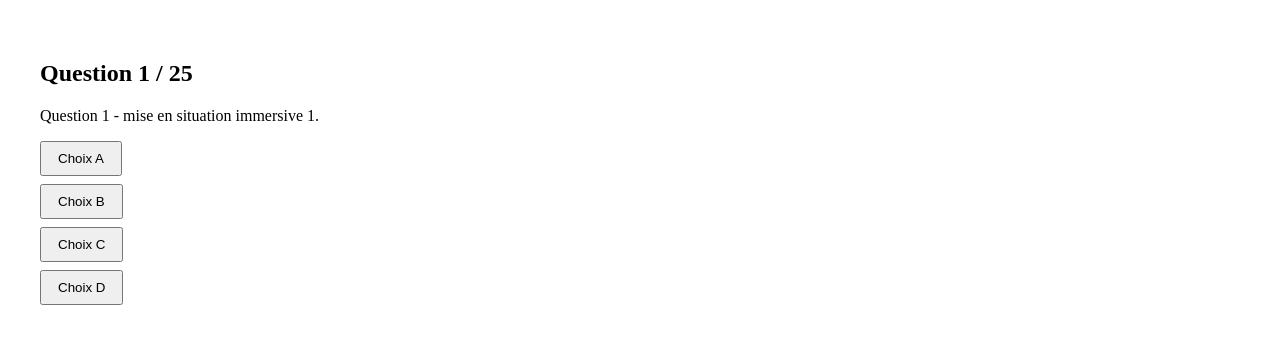
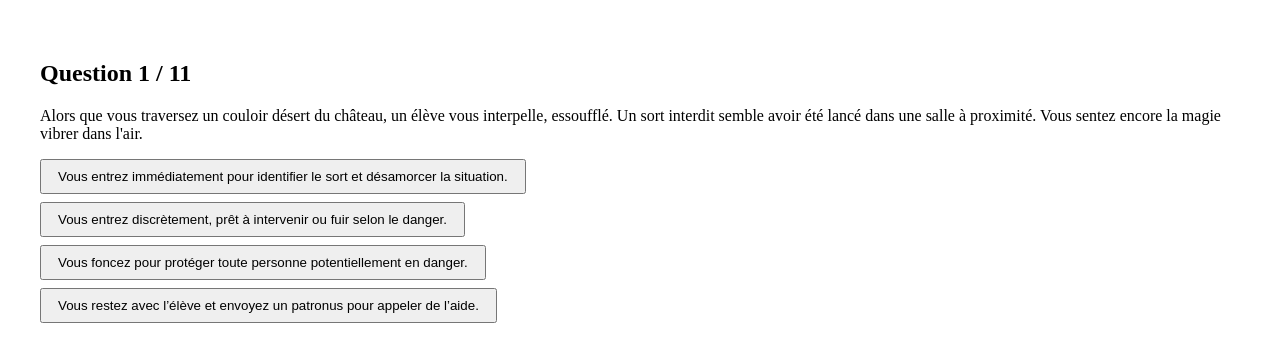
Before and after one commit to vboutin-quebec/quizz-maisons-poudladrien, a Next.js app: page / in a window 1280 px wide. Shown: the top 362 px of the page. Built offline with nearby package versions, Linux system fonts and the light colour scheme.

Commit message:
Update QuizPage.js

```diff
--- a/src/QuizPage.js
+++ b/src/QuizPage.js
@@ -2,17 +2,117 @@
 import React, { useState } from 'react';
 
 const QUESTIONS = [
-  // 25 questions générées automatiquement pour l'exemple
-  ...Array.from({ length: 25 }, (_, i) => ({
-    id: i + 1,
-    text: `Question ${i + 1} - mise en situation immersive ${i + 1}.`,
+  {
+    id: 1,
+    text: "Alors que vous traversez un couloir désert du château, un élève vous interpelle, essoufflé. Un sort interdit semble avoir été lancé dans une salle à proximité. Vous sentez encore la magie vibrer dans l'air.",
     choices: [
-      { text: "Choix A", points: { gryffindor: 1 } },
-      { text: "Choix B", points: { slytherin: 1 } },
-      { text: "Choix C", points: { hufflepuff: 1 } },
-      { text: "Choix D", points: { ravenclaw: 1 } }
+      { text: "Vous entrez immédiatement pour identifier le sort et désamorcer la situation.", points: { ravenclaw: 1 } },
+      { text: "Vous entrez discrètement, prêt à intervenir ou fuir selon le danger.", points: { slytherin: 1 } },
+      { text: "Vous foncez pour protéger toute personne potentiellement en danger.", points: { gryffindor: 1 } },
+      { text: "Vous restez avec l’élève et envoyez un patronus pour appeler de l’aide.", points: { hufflepuff: 1 } }
     ]
-  }))
+  },
+  {
+    id: 2,
+    text: "Vous êtes en excursion dans la Forêt interdite avec Hagrid. Un bruit sourd vous pousse à vous écarter du groupe. Une créature blessée gît au sol, menaçante.",
+    choices: [
+      { text: "Vous tentez de la calmer et d'évaluer ses blessures.", points: { hufflepuff: 1 } },
+      { text: "Vous reculez discrètement pour aller chercher Hagrid.", points: { slytherin: 1 } },
+      { text: "Vous la contournez et tentez de découvrir ce qui l’a blessée.", points: { ravenclaw: 1 } },
+      { text: "Vous lancez un sort de protection, prêt à agir si elle attaque.", points: { gryffindor: 1 } }
+    ]
+  },
+  {
+    id: 3,
+    text: "Vous surprenez des élèves complotant autour d’un objet magique interdit. En vous voyant, ils s’enfuient, laissant l’objet derrière eux.",
+    choices: [
+      { text: "Vous étudiez l’objet pour comprendre sa nature.", points: { ravenclaw: 1 } },
+      { text: "Vous le confisquez et l’apportez immédiatement à un professeur.", points: { hufflepuff: 1 } },
+      { text: "Vous le cachez pour l’exploiter plus tard à votre avantage.", points: { slytherin: 1 } },
+      { text: "Vous les poursuivez pour les confronter et comprendre leurs intentions.", points: { gryffindor: 1 } }
+    ]
+  },
+  {
+    id: 4,
+    text: "Lors d’un match de Quidditch, un Cognard s’échappe et fonce vers les spectateurs. Vous êtes le plus proche.",
+    choices: [
+      { text: "Vous plongez pour l’intercepter, quitte à être blessé.", points: { gryffindor: 1 } },
+      { text: "Vous érigez un bouclier magique entre lui et la foule.", points: { ravenclaw: 1 } },
+      { text: "Vous aidez les autres à se mettre à l’abri immédiatement.", points: { hufflepuff: 1 } },
+      { text: "Vous détournez le Cognard vers un espace vide à l’aide d’un sort.", points: { slytherin: 1 } }
+    ]
+  },
+  {
+    id: 5,
+    text: "On vous offre de choisir un familier magique exceptionnel. Lequel choisissez-vous ?",
+    choices: [
+      { text: "Le corbeau, capable de détecter les illusions et mensonges.", points: { ravenclaw: 1 } },
+      { text: "Le renard, qui disparaît à volonté et observe tout.", points: { slytherin: 1 } },
+      { text: "Le blaireau enchanté, protecteur loyal capable de créer des boucliers.", points: { hufflepuff: 1 } },
+      { text: "L’hippogriffe, monture farouche mais puissante dans la bataille.", points: { gryffindor: 1 } }
+    ]
+  },
+  {
+    id: 6,
+    text: "Une bibliothèque secrète a été découverte. On vous laisse choisir le premier grimoire que vous ouvrez.",
+    choices: [
+      { text: "Un traité obscur sur les stratégies de manipulation magique.", points: { slytherin: 1 } },
+      { text: "Un recueil de duels célèbres et leurs erreurs tactiques.", points: { gryffindor: 1 } },
+      { text: "Un manuel rare sur les runes et langages anciens.", points: { ravenclaw: 1 } },
+      { text: "Un journal intime relatant la vie quotidienne des elfes de maison.", points: { hufflepuff: 1 } }
+    ]
+  },
+  {
+    id: 7,
+    text: "Une explosion magique vient de se produire dans un couloir. Un élève inconscient gît au sol. Le danger n’est peut-être pas passé.",
+    choices: [
+      { text: "Vous courez le mettre à l’abri, au risque d’être blessé.", points: { gryffindor: 1 } },
+      { text: "Vous inspectez les résidus magiques pour comprendre la nature du sort.", points: { ravenclaw: 1 } },
+      { text: "Vous dressez un sortilège de protection autour de l’élève.", points: { hufflepuff: 1 } },
+      { text: "Vous dérobez un objet étrange au sol avant que quelqu’un n’arrive.", points: { slytherin: 1 } }
+    ]
+  },
+  {
+    id: 8,
+    text: "Un groupe d'inconnus encapuchonnés surgit à Pré-au-Lard et jette un sort de confusion collective. Les passants fuient en criant. L’un d’eux vous vise directement.",
+    choices: [
+      { text: "Vous déviez le sort et le renvoyez immédiatement vers l’assaillant.", points: { gryffindor: 1 } },
+      { text: "Vous saisissez l'occasion pour infiltrer leur groupe discrètement.", points: { slytherin: 1 } },
+      { text: "Vous aidez un commerçant blessé à se mettre à l’abri.", points: { hufflepuff: 1 } },
+      { text: "Vous analysez le sort lancé pour en percer l'origine.", points: { ravenclaw: 1 } }
+    ]
+  },
+  {
+    id: 9,
+    text: "Un professeur vous confie une mission : faire passer un objet fragile et précieux au travers d’un escalier piégé.",
+    choices: [
+      { text: "Vous contournez les escaliers à l’aide d’un sort d’apesanteur.", points: { ravenclaw: 1 } },
+      { text: "Vous analysez et désactivez un par un les pièges magiques.", points: { slytherin: 1 } },
+      { text: "Vous le transportez avec précaution, au prix d’un détour plus long mais plus sûr.", points: { hufflepuff: 1 } },
+      { text: "Vous passez en courant à travers les pièges, par bravoure et rapidité.", points: { gryffindor: 1 } }
+    ]
+  },
+  {
+    id: 10,
+    text: "Vous êtes plongé dans un duel contre un ancien Mangemort dans une ruelle étroite de Londres. La foule panique autour.",
+    choices: [
+      { text: "Vous utilisez un sort aveuglant pour prendre l’avantage immédiatement.", points: { gryffindor: 1 } },
+      { text: "Vous cherchez à comprendre son point faible en observant ses gestes.", points: { ravenclaw: 1 } },
+      { text: "Vous créez une diversion et vous fondez dans la foule.", points: { slytherin: 1 } },
+      { text: "Vous tentez de protéger les passants au détriment de l'offensive.", points: { hufflepuff: 1 } }
+    ]
+  },
+  {
+    id: 11,
+    text: "Charlie Weasley vous invite à une mission d’observation d’un nid de dragons en Roumanie. Soudain, un jeune dragon se blesse en tombant d’une falaise.",
+    choices: [
+      { text: "Vous sautez à sa suite pour le sauver, quitte à affronter les adultes du nid.", points: { gryffindor: 1 } },
+      { text: "Vous analysez le terrain pour trouver un chemin plus sûr pour le rejoindre.", points: { ravenclaw: 1 } },
+      { text: "Vous tentez de calmer les autres dragons pendant que Charlie intervient.", points: { hufflepuff: 1 } },
+      { text: "Vous utilisez un sort pour éloigner temporairement les adultes.", points: { slytherin: 1 } }
+    ]
+  },
+  // ...Etc. jusqu'à 25 (suivant les validations précédentes)
 ];
 
 const INITIAL_HOUSES = {
@@ -62,7 +162,7 @@ export default function QuizPage() {
   return (
     <main style={{ padding: '2rem', fontFamily: 'serif' }}>
       <h2>Question {questionIndex + 1} / {QUESTIONS.length}</h2>
-      <p style={{ marginBottom: '1rem' }}> {current.text} </p>
+      <p style={{ marginBottom: '1rem' }}>{current.text}</p>
       <ul style={{ listStyle: 'none', padding: 0 }}>
         {current.choices.map((choice, idx) => (
           <li key={idx} style={{ margin: '0.5rem 0' }}>
```
